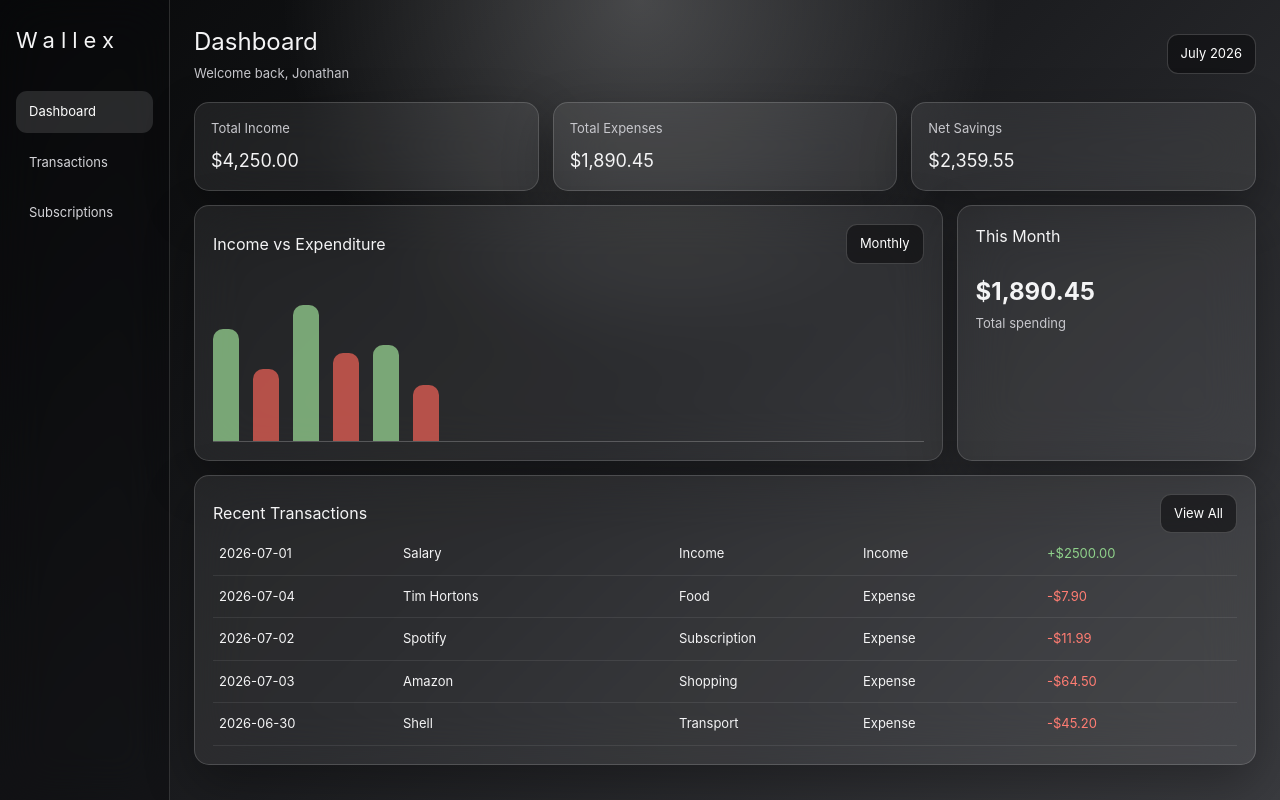
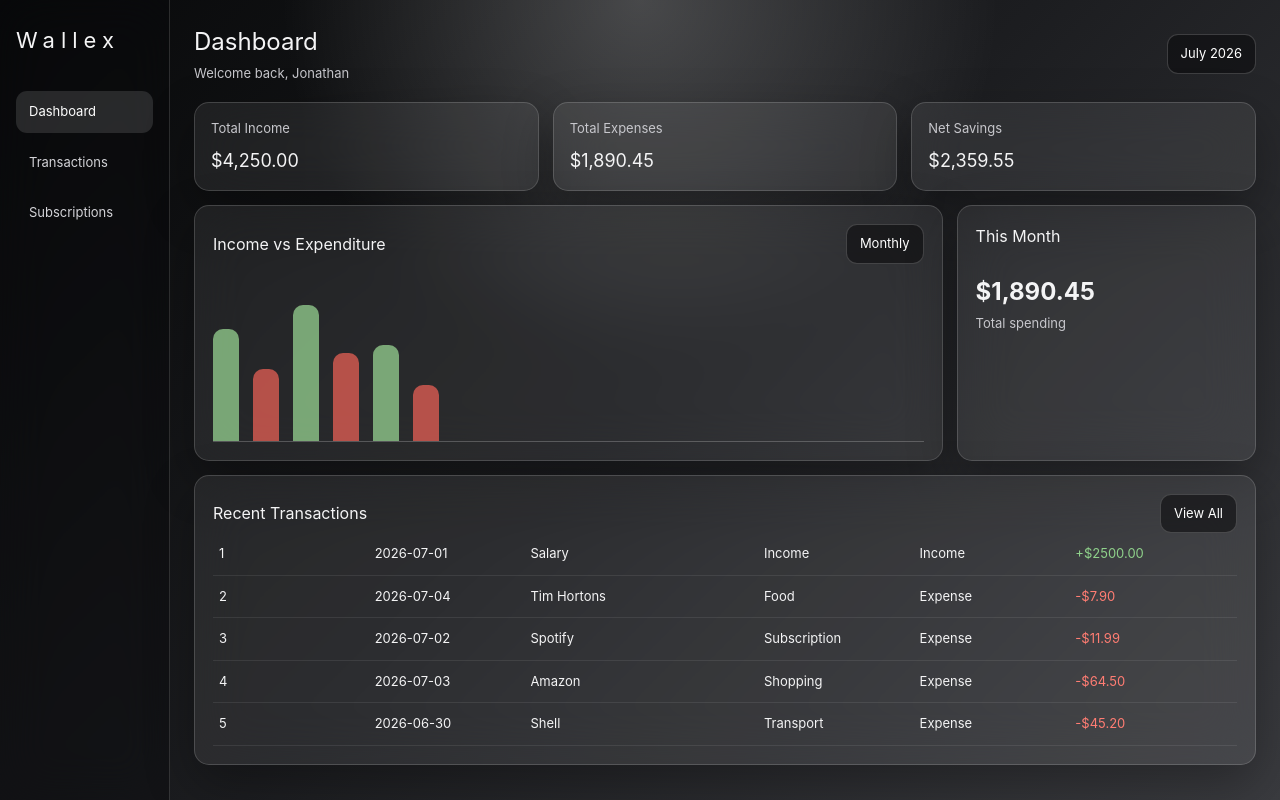
Before and after one commit to JonathanJ4/Wallex, a React (Vite) app in the folder frontend/: page /dashboard in a window 1280 px wide. Built offline with nearby package versions, Linux system fonts and the light colour scheme.

Commit message:
feat: update transaction row layout and display transaction ID

```diff
--- a/frontend/src/pages/DashboardPage.css
+++ b/frontend/src/pages/DashboardPage.css
@@ -172,7 +172,7 @@
 
 .transaction-row {
   display: grid;
-  grid-template-columns: 1fr 1.5fr 1fr 1fr 1fr;
+  grid-template-columns: 1fr 1fr 1.5fr 1fr 1fr 1fr;
   padding: 11px 6px;
   font-size: 13px;
   border-bottom: 1px solid rgba(255, 255, 255, 0.08);
--- a/frontend/src/pages/DashboardPage.tsx
+++ b/frontend/src/pages/DashboardPage.tsx
@@ -72,6 +72,7 @@ function DashboardPage(){
 
           {transactions.map((transaction) => (
             <div className="transaction-row" key={transaction.id}>
+              <span>{transaction.id}</span>
               <span>{transaction.date}</span>
 
               <span>{transaction.merchant}</span>
```
